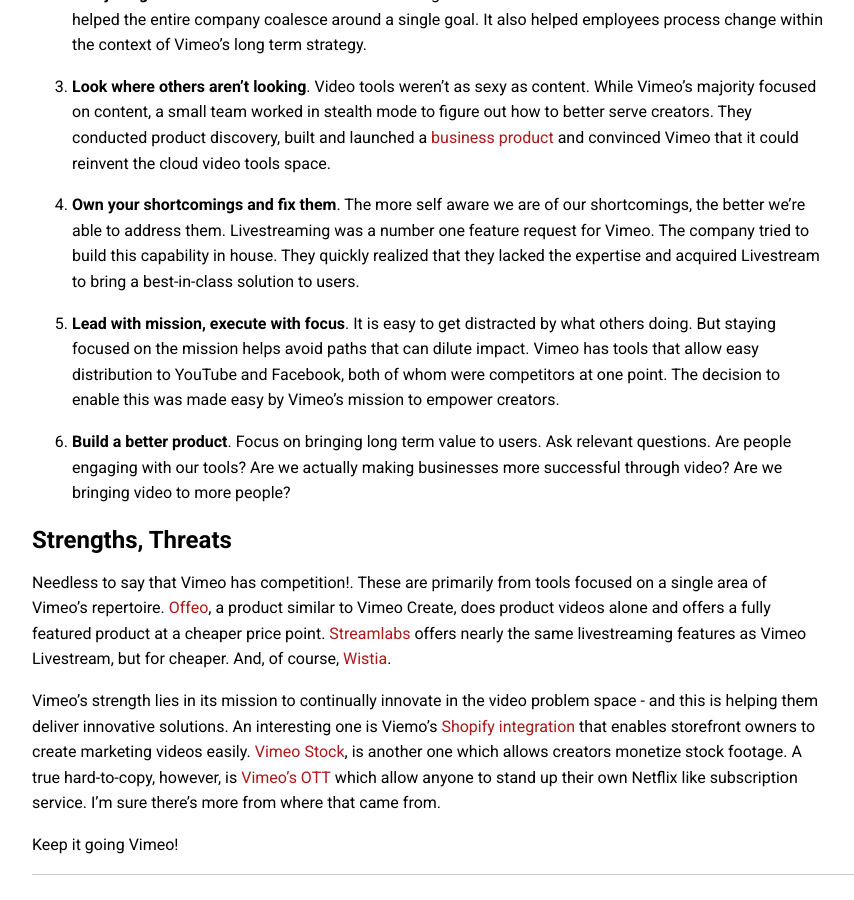
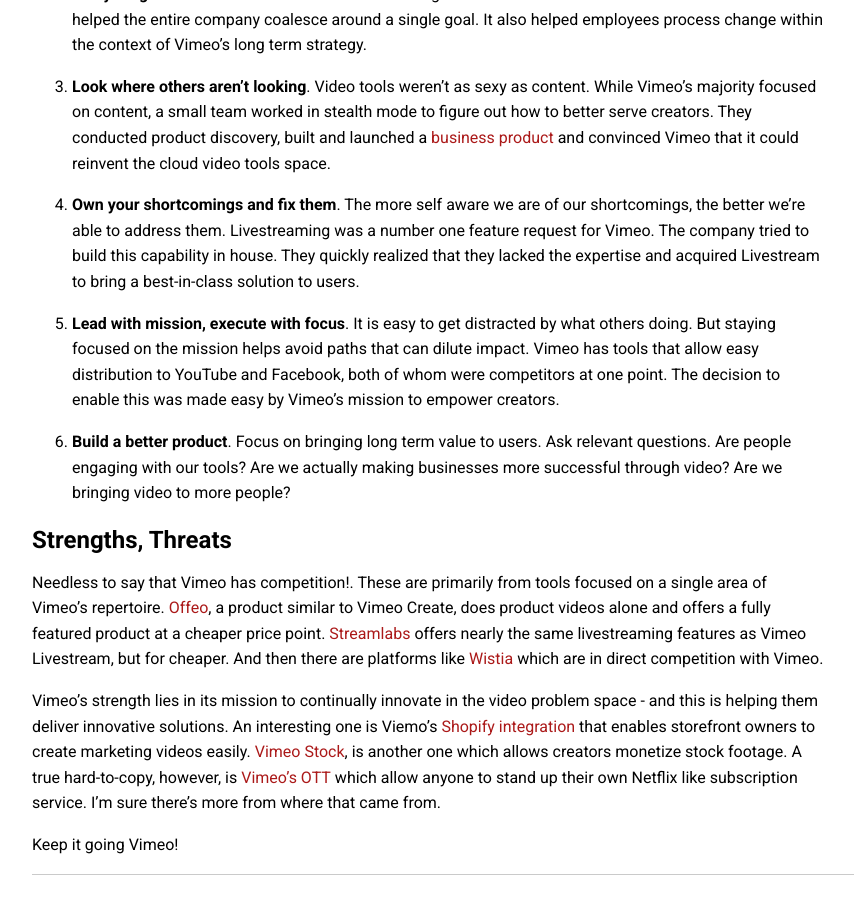
Before and after one commit to sautee/sautee.github.io, a Jekyll site: the page built from _posts/2021-06-12-vimeotransform.md, in a window 1280 px wide and 900 px high, scrolled down 2301 px. Shown: the whole window, without its empty margins (168-1022 px from the left). Built offline with Jekyll 4.4.1, drawn with Linux system fonts in a browser that asks for light colours.

Commit message:
Update 2021-06-12-vimeotransform.md

```diff
--- a/_posts/2021-06-12-vimeotransform.md
+++ b/_posts/2021-06-12-vimeotransform.md
@@ -89,7 +89,7 @@
 Strengths, Threats
 ------------------
 
-Needless to say that Vimeo has competition!. These are primarily from tools focused on a single area of Vimeo's repertoire. [Offeo](https://offeo.com/), a product similar to Vimeo Create, does product videos alone and offers a fully featured product at a cheaper price point. [Streamlabs](https://streamlabs.com/) offers nearly the same livestreaming features as Vimeo Livestream, but for cheaper. And, of course, [Wistia](https://wistia.com/).
+Needless to say that Vimeo has competition!. These are primarily from tools focused on a single area of Vimeo's repertoire. [Offeo](https://offeo.com/), a product similar to Vimeo Create, does product videos alone and offers a fully featured product at a cheaper price point. [Streamlabs](https://streamlabs.com/) offers nearly the same livestreaming features as Vimeo Livestream, but for cheaper. And then there are platforms like [Wistia](https://wistia.com/) which are in direct competition with Vimeo.
 
 Vimeo's strength lies in its mission to continually innovate in the video problem space - and this is helping them deliver innovative solutions. An interesting one is Viemo's [Shopify integration](https://apps.shopify.com/vimeo_product_video_maker) that enables storefront owners to create marketing videos easily. [Vimeo Stock](https://vimeo.com/stock), is another one which allows creators monetize stock footage. A true hard-to-copy, however, is [Vimeo's OTT](https://vimeo.com/ott/home) which allow anyone to stand up their own Netflix like subscription service. I'm sure there's more from where that came from.
 
```
